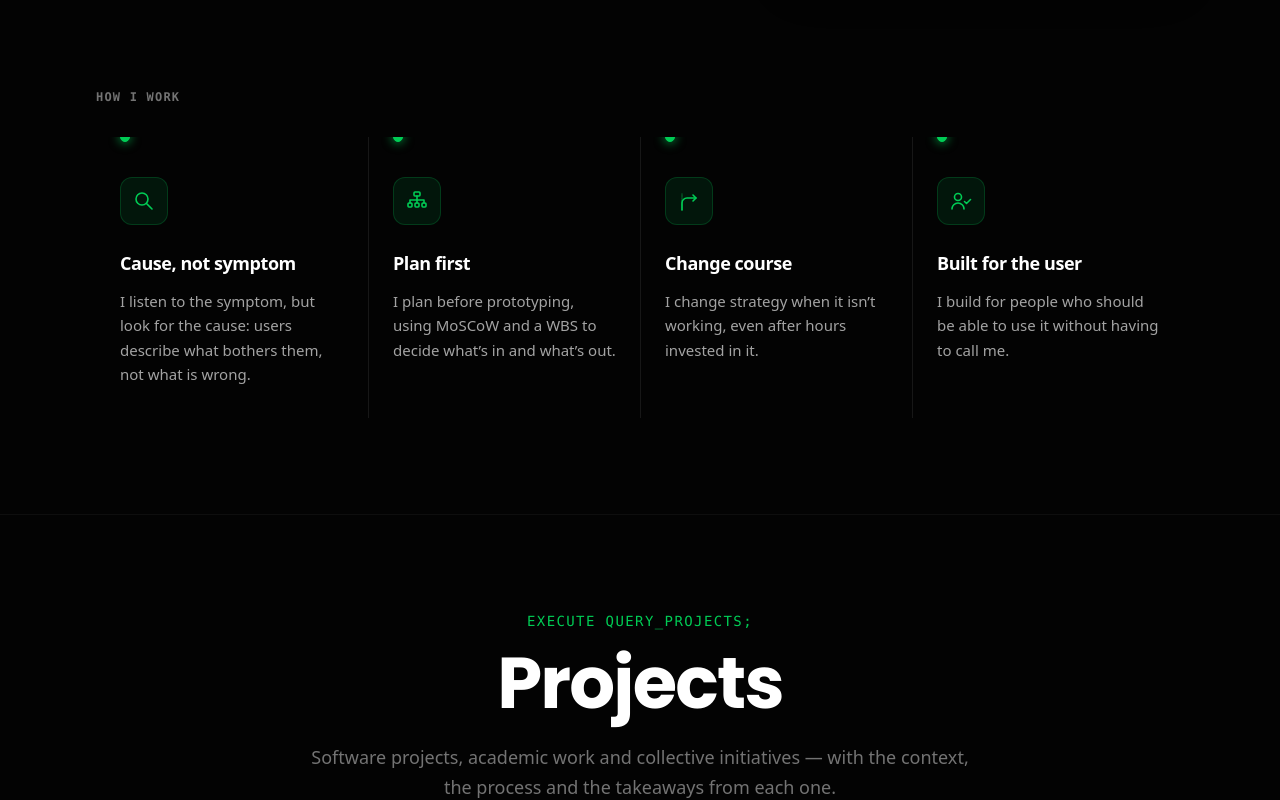
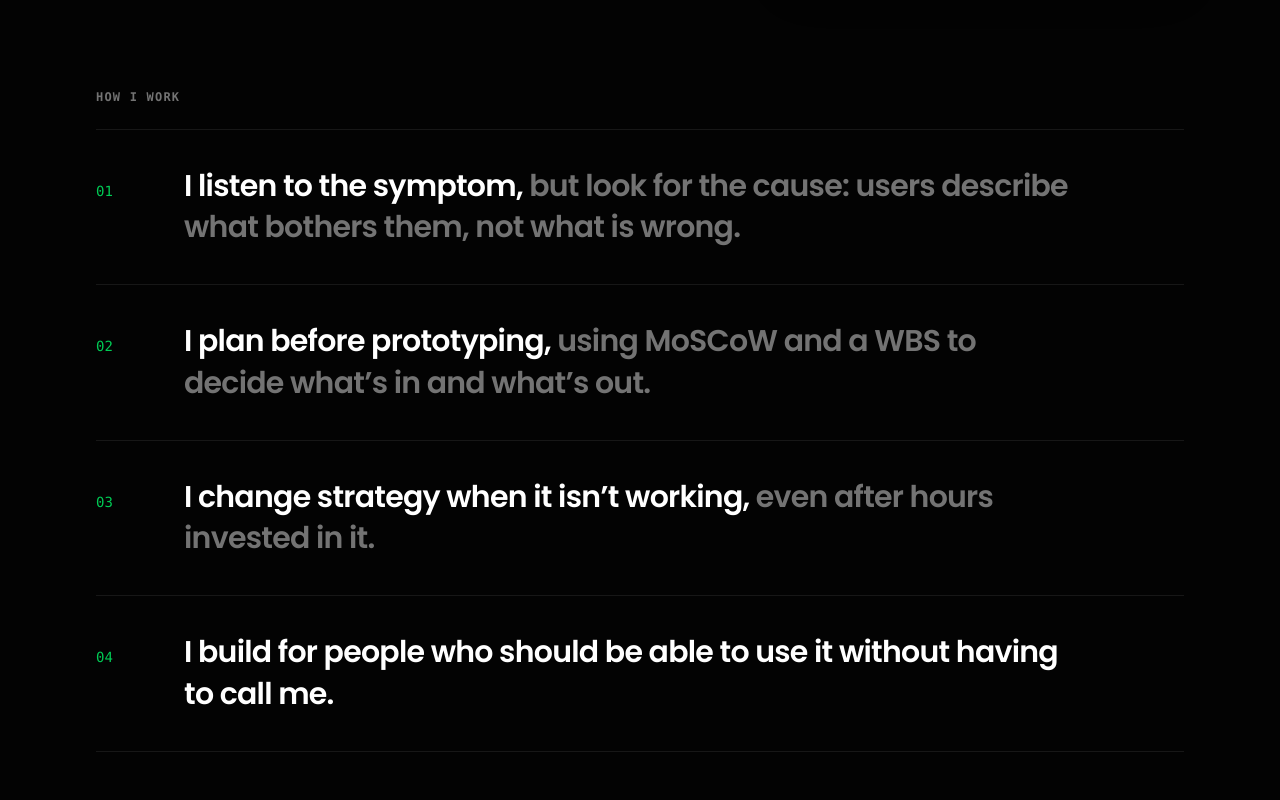
Before and after one commit to lucasferraz-dev/Portfolio-LucasDev, a React (Vite) app: page / in a window 1280 px wide. Shown: the part 2080-2880 px from the top of the page. Built offline with nearby package versions, Linux system fonts and the light colour scheme.

Commit message:
style: troca o Como eu trabalho por frases grandes que acendem palavra por palavra com a rolagem

```diff
--- a/src/components/sections/About.jsx
+++ b/src/components/sections/About.jsx
@@ -1,3 +1,4 @@
+import { useEffect, useRef } from 'react';
 import styles from './About.module.css';
 import { useLanguage } from '../../i18n/useLanguage';
 import RichText from '../common/RichText';
@@ -46,80 +47,80 @@ function ProfileRecord({ facts }) {
 
 
 /*
- * Ícones do “Como eu trabalho”, um para cada princípio. Os traços usam
- * pathLength="1" para serem desenhados (dashoffset 1 → 0) quando o bloco
- * aparece; no hover cada um faz a sua animação.
+ * Divide a frase em duas partes: o começo (até a primeira vírgula ou dois-pontos),
+ * que fica em destaque, e o resto. Cada palavra vira um <span> com o seu índice.
  */
-const VALUE_ICONS = [
-  // lupa: procura a causa
-  <g key="cause" className={styles.iconCause}>
-    <circle cx="10" cy="10" r="6" pathLength="1" />
-    <path d="M14.5 14.5L20 20" pathLength="1" />
-  </g>,
-  // árvore de tarefas (EAP): planejar antes
-  <g key="plan" className={styles.iconPlan}>
-    <rect x="9" y="3" width="6" height="4" rx="1" pathLength="1" />
-    <path d="M12 7v4M5 11h14M5 11v3M12 11v3M19 11v3" pathLength="1" />
-    <rect x="3" y="14" width="4" height="4" rx="1" pathLength="1" />
-    <rect x="10" y="14" width="4" height="4" rx="1" pathLength="1" />
-    <rect x="17" y="14" width="4" height="4" rx="1" pathLength="1" />
-  </g>,
-  // caminho que muda de direção: mudar de rota
-  <g key="route" className={styles.iconRoute}>
-    <path d="M5 21V5" pathLength="1" className={styles.iconFaded} />
-    <path d="M5 21v-7a5 5 0 0 1 5-5h9" pathLength="1" />
-    <path d="M16 6l3 3-3 3" pathLength="1" />
-  </g>,
-  // pessoa com um check: feito para quem usa
-  <g key="user" className={styles.iconUser}>
-    <circle cx="9" cy="8" r="3.5" pathLength="1" />
-    <path d="M3 20a6 6 0 0 1 12 0" pathLength="1" />
-    <path d="M15.5 12.5l2 2 4-4" pathLength="1" />
-  </g>,
-];
-
-/* Um princípio: ícone, título e texto, com um brilho que acompanha o mouse */
-function ValueItem({ value, index }) {
-  const handlePointerMove = (event) => {
-    const rect = event.currentTarget.getBoundingClientRect();
-    event.currentTarget.style.setProperty('--gx', `${event.clientX - rect.left}px`);
-    event.currentTarget.style.setProperty('--gy', `${event.clientY - rect.top}px`);
-  };
-
-  return (
-    <li className={styles.valueItem} style={{ '--i': index }} onPointerMove={handlePointerMove}>
-      <span className={styles.valueGlow} aria-hidden="true" />
-      <span className={styles.valueDot} aria-hidden="true" />
-      <span className={styles.valueNumber} aria-hidden="true">
-        {String(index + 1).padStart(2, '0')}
-      </span>
-
-      <span className={styles.valueIcon} aria-hidden="true">
-        <svg viewBox="0 0 24 24">{VALUE_ICONS[index]}</svg>
-      </span>
-
-      <h4 className={styles.valueTitle}>{value.title}</h4>
-      <p className={styles.valueText}>
-        <RichText text={value.text} />
-      </p>
-    </li>
-  );
+function splitWords(text) {
+  const cut = text.search(/[,:]/);
+  const lead = cut === -1 ? text : text.slice(0, cut + 1);
+  const rest = cut === -1 ? '' : text.slice(cut + 1);
+  const words = [
+    ...lead.split(' ').filter(Boolean).map((word) => ({ word, lead: true })),
+    ...rest.split(' ').filter(Boolean).map((word) => ({ word, lead: false })),
+  ];
+  return words;
 }
 
 /*
- * Os quatro princípios lado a lado, sem caixas. Quando o bloco aparece, a linha
- * de cima se desenha da esquerda para a direita, as bolinhas acendem em
- * sequência e cada item sobe com o ícone sendo desenhado.
+ * Como eu trabalho: cada princípio é uma frase grande numa linha, separada por
+ * um fio. As palavras começam apagadas e acendem uma a uma conforme a linha sobe
+ * na tela (--p vai de 0 a 1 com o scroll).
  */
 function ValuesBlock({ title, values }) {
-  const [ref, inView] = useInView(0.2);
+  const listRef = useRef(null);
+
+  useEffect(() => {
+    const rows = [...listRef.current.children];
+    let frame = 0;
+
+    const update = () => {
+      frame = 0;
+      const vh = window.innerHeight;
+      rows.forEach((row) => {
+        const { top } = row.getBoundingClientRect();
+        const progress = (vh * 0.9 - top) / (vh * 0.45);
+        row.style.setProperty('--p', Math.min(Math.max(progress, 0), 1).toFixed(3));
+      });
+    };
+
+    const onScroll = () => {
+      if (!frame) frame = requestAnimationFrame(update);
+    };
+
+    update();
+    window.addEventListener('scroll', onScroll, { passive: true });
+    window.addEventListener('resize', onScroll);
+    return () => {
+      cancelAnimationFrame(frame);
+      window.removeEventListener('scroll', onScroll);
+      window.removeEventListener('resize', onScroll);
+    };
+  }, [values]);
+
   return (
-    <div ref={ref} className={`${styles.valuesBlock} ${inView ? styles.valuesRevealed : ''}`}>
+    <div className={styles.valuesBlock}>
       <h3 className={styles.valuesTitle}>{title}</h3>
-      <ol className={styles.valuesGrid}>
-        {values.map((value, i) => (
-          <ValueItem key={value.title} value={value} index={i} />
-        ))}
+      <ol ref={listRef} className={styles.valuesList}>
+        {values.map((value, i) => {
+          const words = splitWords(value);
+          return (
+            <li key={value} className={styles.valueRow} style={{ '--n': words.length }}>
+              <span className={styles.valueIndex}>{String(i + 1).padStart(2, '0')}</span>
+              <p className={styles.valueSentence} aria-label={value}>
+                {words.map(({ word, lead }, w) => (
+                  <span
+                    key={w}
+                    aria-hidden="true"
+                    className={lead ? styles.wordLead : styles.word}
+                    style={{ '--w': w }}
+                  >
+                    {word}{' '}
+                  </span>
+                ))}
+              </p>
+            </li>
+          );
+        })}
       </ol>
     </div>
   );
--- a/src/components/sections/About.module.css
+++ b/src/components/sections/About.module.css
@@ -37,190 +37,49 @@
 }
 
 .valuesTitle {
-  @apply text-xs font-mono uppercase tracking-widest text-slate-500 font-bold mb-8;
+  @apply text-xs font-mono uppercase tracking-widest text-slate-500 font-bold mb-6;
+}
+
+/* manifesto: uma frase grande por linha, separadas por fios finos */
+.valuesList {
+  @apply list-none p-0 m-0 border-b border-slate-900;
+}
+
+.valueRow {
+  @apply grid grid-cols-[2.5rem_1fr] md:grid-cols-[5rem_1fr] items-baseline gap-2 py-7 md:py-9 border-t border-slate-900;
+}
+
+.valueIndex {
+  @apply font-mono text-xs md:text-sm text-accent;
+}
+
+.valueSentence {
+  @apply m-0 max-w-4xl text-xl md:text-3xl font-semibold tracking-tight leading-snug;
+  font-family: var(--font-display);
 }
 
 /*
- * Grade sem caixas: os itens são separados só por linhas finas.
- * A linha de cima (::before) se desenha da esquerda para a direita na entrada.
+ * Cada palavra acende quando o progresso da linha (--p, de 0 a 1) passa pela
+ * posição dela na frase (--w de --n palavras).
  */
-.valuesGrid {
-  @apply relative grid grid-cols-1 sm:grid-cols-2 lg:grid-cols-4 list-none p-0 m-0;
+.word,
+.wordLead {
+  opacity: clamp(0.12, calc(var(--p, 1) * (var(--n) + 3) - var(--w)), 1);
+  transition: opacity 0.15s linear;
 }
 
-.valuesGrid::before {
-  content: "";
-  @apply absolute top-0 left-0 right-0 h-px hidden lg:block origin-left;
-  background: linear-gradient(to right, var(--color-accent), var(--color-slate-800) 60%, transparent);
-  transform: scaleX(0);
-  transition: transform 1.2s cubic-bezier(0.65, 0, 0.35, 1);
+.wordLead {
+  @apply text-white;
 }
 
-.valuesRevealed .valuesGrid::before {
-  transform: scaleX(1);
-}
-
-.valueItem {
-  @apply relative overflow-hidden flex flex-col gap-3 px-6 pt-10 pb-8 border-t border-slate-900 lg:border-t-0;
-  opacity: 0;
-  transform: translateY(20px);
-  transition: opacity 0.6s ease-out, transform 0.7s cubic-bezier(0.22, 1, 0.36, 1);
-  transition-delay: calc(0.25s + var(--i) * 0.15s);
-}
-
-@media (min-width: 1024px) {
-  .valueItem + .valueItem {
-    @apply border-l border-slate-900;
-  }
-}
-
-.valuesRevealed .valueItem {
-  opacity: 1;
-  transform: none;
-}
-
-/* bolinha na linha de cima, acende quando a linha passa por ela */
-.valueDot {
-  @apply absolute top-0 left-6 hidden lg:block w-2.5 h-2.5 -translate-y-1/2 rounded-full bg-page border border-slate-700;
-  transition: background-color 0.3s, border-color 0.3s, box-shadow 0.3s;
-  transition-delay: calc(0.3s + var(--i) * 0.28s);
-}
-
-.valuesRevealed .valueDot {
-  @apply bg-accent border-accent;
-  box-shadow: 0 0 10px 2px color-mix(in srgb, var(--color-accent) 50%, transparent);
-}
-
-/* brilho que segue o mouse */
-.valueGlow {
-  @apply absolute inset-0 pointer-events-none opacity-0 transition-opacity duration-500;
-  background: radial-gradient(
-    320px circle at var(--gx, 50%) var(--gy, 50%),
-    color-mix(in srgb, var(--color-accent) 9%, transparent),
-    transparent 70%
-  );
-}
-
-/* número grande vazado no fundo */
-.valueNumber {
-  @apply absolute top-5 right-5 font-mono text-7xl font-black leading-none select-none;
-  color: transparent;
-  -webkit-text-stroke: 1px var(--color-slate-800);
-  transition: color 0.4s, -webkit-text-stroke-color 0.4s, transform 0.6s cubic-bezier(0.2, 0.8, 0.2, 1);
-}
-
-.valueIcon {
-  @apply relative flex items-center justify-center w-12 h-12 rounded-xl mb-3 text-accent
-         bg-accent/10 border border-accent/20 transition-colors duration-300;
-}
-
-.valueIcon svg {
-  @apply w-6 h-6 fill-none stroke-current overflow-visible;
-  stroke-width: 1.6;
-  stroke-linecap: round;
-  stroke-linejoin: round;
-}
-
-/* traços desenhados na entrada */
-.valueIcon svg :is(path, circle, rect) {
-  stroke-dasharray: 1;
-  stroke-dashoffset: 1;
-  transition: stroke-dashoffset 0.9s cubic-bezier(0.65, 0, 0.35, 1);
-  transition-delay: calc(0.55s + var(--i) * 0.15s);
-}
-
-.valuesRevealed .valueIcon svg :is(path, circle, rect) {
-  stroke-dashoffset: 0;
-}
-
-.iconFaded {
-  stroke-dasharray: 0.06 0.08 !important;
-  opacity: 0.35;
-}
-
-.valueTitle {
-  @apply relative text-lg font-bold text-white tracking-tight;
-}
-
-.valueText {
-  @apply relative text-sm md:text-[15px] text-slate-400 leading-relaxed;
-}
-
-/* ---------- Hover: cada ícone faz a sua animação ---------- */
-
-@keyframes scan {
-  0%, 100% { transform: translate(0, 0); }
-  25% { transform: translate(2px, -1.5px); }
-  50% { transform: translate(-1px, 1.5px); }
-  75% { transform: translate(-2px, -1px); }
-}
-
-@keyframes build {
-  0% { transform: translateY(-3px); opacity: 0; }
-  60% { transform: translateY(0.5px); opacity: 1; }
-  100% { transform: none; }
-}
-
-@keyframes nudge {
-  0%, 100% { transform: none; }
-  50% { transform: translateX(3px); }
-}
-
-@keyframes check {
-  from { stroke-dashoffset: 1; }
-  to { stroke-dashoffset: 0; }
-}
-
-@media (hover: hover) {
-  .valueItem:hover .valueGlow {
-    @apply opacity-100;
-  }
-
-  .valueItem:hover .valueNumber {
-    color: color-mix(in srgb, var(--color-accent) 10%, transparent);
-    -webkit-text-stroke-color: color-mix(in srgb, var(--color-accent) 55%, transparent);
-    transform: translateY(-4px);
-  }
-
-  .valueItem:hover .valueIcon {
-    @apply bg-accent/15 border-accent/40;
-  }
-
-  .valueItem:hover .iconCause {
-    animation: scan 1.6s ease-in-out infinite;
-  }
-
-  .valueItem:hover .iconPlan rect:not(:first-child) {
-    animation: build 0.5s cubic-bezier(0.34, 1.56, 0.64, 1) backwards;
-  }
-
-  .valueItem:hover .iconPlan rect:nth-of-type(3) {
-    animation-delay: 0.08s;
-  }
-
-  .valueItem:hover .iconPlan rect:nth-of-type(4) {
-    animation-delay: 0.16s;
-  }
-
-  .valueItem:hover .iconRoute path:last-child {
-    animation: nudge 0.9s ease-in-out infinite;
-  }
-
-  .valueItem:hover .iconUser path:last-child {
-    animation: check 0.6s cubic-bezier(0.65, 0, 0.35, 1);
-  }
+.word {
+  @apply text-slate-500;
 }
 
 @media (prefers-reduced-motion: reduce) {
-  .valuesGrid::before,
-  .valueItem,
-  .valueDot,
-  .valueIcon svg :is(path, circle, rect) {
-    transition: none;
-  }
-
-  .valueItem :is(.iconCause, .iconPlan rect, .iconRoute path, .iconUser path) {
-    animation: none !important;
+  .word,
+  .wordLead {
+    opacity: 1;
   }
 }
 
--- a/src/i18n/locales/en.js
+++ b/src/i18n/locales/en.js
@@ -39,10 +39,10 @@ export default {
     ],
     valuesTitle: 'How I work',
     values: [
-      { title: 'Cause, not symptom', text: 'I listen to the symptom, but look for the cause: users describe what bothers them, not what is wrong.' },
-      { title: 'Plan first', text: 'I plan before prototyping, using MoSCoW and a WBS to decide what’s in and what’s out.' },
-      { title: 'Change course', text: 'I change strategy when it isn’t working, even after hours invested in it.' },
-      { title: 'Built for the user', text: 'I build for people who should be able to use it without having to call me.' },
+      'I listen to the symptom, but look for the cause: users describe what bothers them, not what is wrong.',
+      'I plan before prototyping, using MoSCoW and a WBS to decide what’s in and what’s out.',
+      'I change strategy when it isn’t working, even after hours invested in it.',
+      'I build for people who should be able to use it without having to call me.',
     ],
     facts: [
       { key: 'location', value: 'São José dos Pinhais · Greater Curitiba, PR' },
```
Also changed, not shown: src/i18n/locales/es.js (+4 -4 lines), src/i18n/locales/pt.js (+4 -4 lines).
